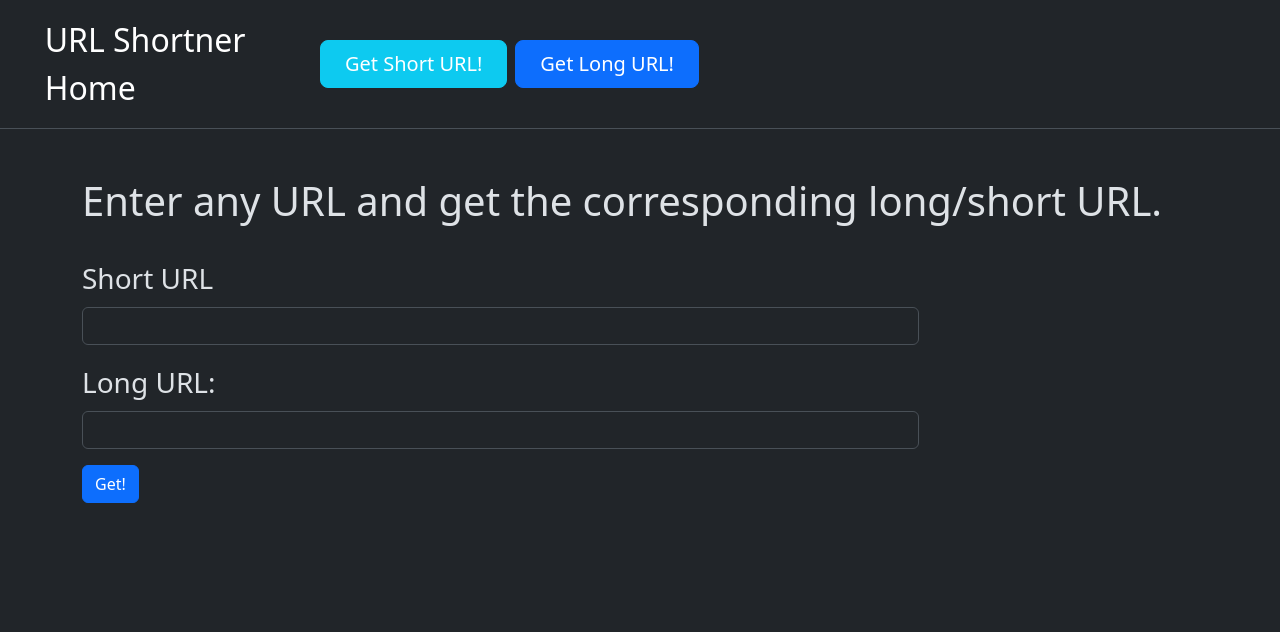
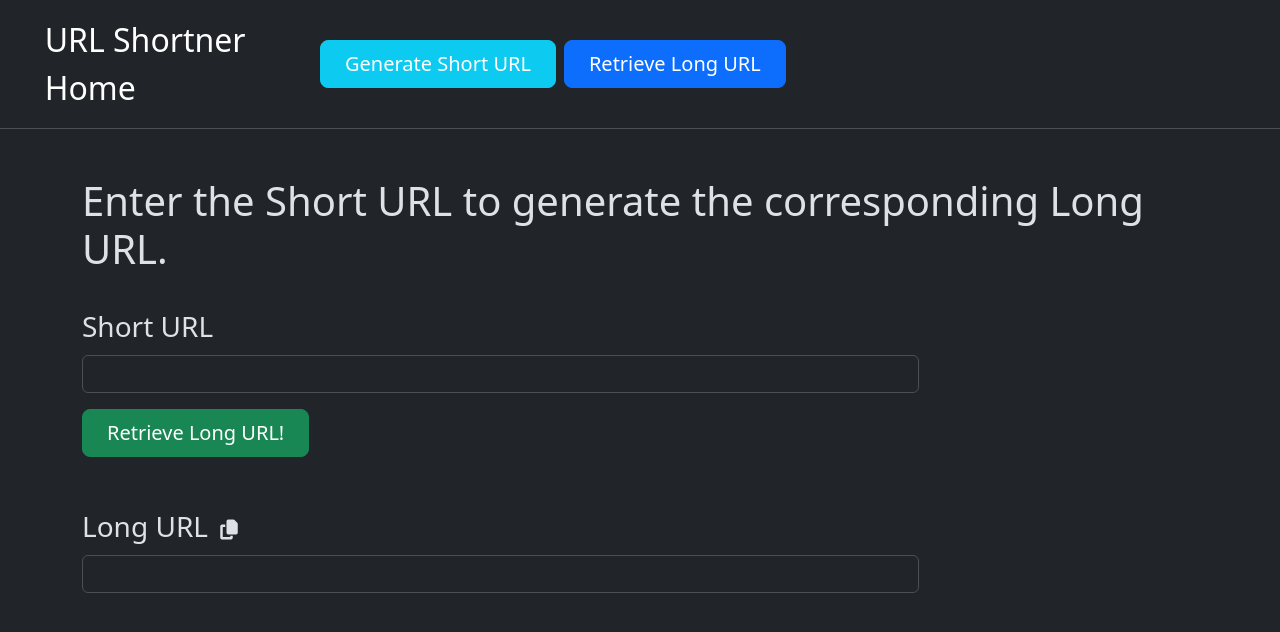
Before and after one commit to sudoShikhar/django-url-shortener, a Django app: page /get-long-url in a window 1280 px wide. Shown: the top 632 px of the page. Run offline with Django 4.2, Linux system fonts and the light colour scheme; some libraries are stand-ins or nearby versions.

Commit message:
form fixes

```diff
--- a/urlShortener/urlShorteningApp/templates/form.html
+++ b/urlShortener/urlShorteningApp/templates/form.html
@@ -1,10 +1,17 @@
-<h1>Enter any URL and get the corresponding long/short URL.</h1>
+<h1>
+  {% if 'make-short' in request.path %} Enter the Long URL to generate the corresponding Short URL. {% else %} Enter the Short URL to
+  generate the corresponding Long URL. {% endif %}
+</h1>
 <br />
 <form method="post" style="margin:auto">
   {% csrf_token %} {% for field in form %}
   <label class="form-label fs-3" for="{{ field.auto_id }}">{{ field.label }}</label>
   {{ field }} {% endfor %}
+  <button type="submit" value="Submit" class="btn btn-success btn-lg px-4 gap-3 mb-5 text-white">
+    {% if 'make-short' in request.path %}Generate Short URL!{% else %}Retrieve Long URL!{% endif %}
+  </button>
+  <br />
   <label class="form-label fs-3" for="id_result">{{res_label}}</label>
+  <div class="w-25 ms-2 d-inline" id="copy_url_icon" onclick="resultCopyFn()"><i class="fa-solid fa-copy fa-lg align-baseline"></i></div>
   <textarea style="resize: none" rows="1" name="result" id="id_result" class="mb-3 form-control w-75">{{ output_result }}</textarea>
-  <button type="submit" value="Submit" class="btn btn-primary">Get!</button>
 </form>
--- a/urlShortener/urlShorteningApp/templates/header.html
+++ b/urlShortener/urlShorteningApp/templates/header.html
@@ -14,7 +14,7 @@
         href="{% url 'make_short' %}"
         type="button"
         class="btn {% if 'make-short' in request.path %}btn-primary{% else %}btn-info{% endif %} btn-lg px-4 gap-3 text-white"
-        >Get Short URL!</a
+        >Generate Short URL</a
       >
     </li>
     <li class="nav-item me-2">
@@ -22,7 +22,7 @@
         href="{% url 'get_long' %}"
         type="button"
         class="btn {% if 'get-long' in request.path %}btn-primary{% else %}btn-info{% endif %} btn-lg px-4 gap-3 text-white"
-        >Get Long URL!</a
+        >Retrieve Long URL</a
       >
     </li>
   </ul>
--- a/urlShortener/urlShorteningApp/templates/home.html
+++ b/urlShortener/urlShorteningApp/templates/home.html
@@ -8,8 +8,8 @@
       Check source code on <a href="https://github.com/kakashi215/django-url-shortener" class="text-decoration-none" target="_blank">Github</a>.
     </p>
     <div class="d-grid gap-2 d-sm-flex justify-content-sm-center">
-      <a href="{% url 'make_short' %}" type="button" class="btn btn-success btn-lg px-4 gap-3">Shorten URL!</a>
-      <a href="{% url 'get_long' %}" type="button" class="btn btn-warning btn-lg px-4 gap-3">Get Long URL!</a>
+      <a href="{% url 'make_short' %}" type="button" class="btn btn-success btn-lg px-4 gap-3">Generate Short URL!</a>
+      <a href="{% url 'get_long' %}" type="button" class="btn btn-warning btn-lg px-4 gap-3">Retrieve Long URL!</a>
     </div>
   </div>
 </div>
--- a/urlShortener/urlShorteningApp/templates/template.html
+++ b/urlShortener/urlShorteningApp/templates/template.html
@@ -5,6 +5,7 @@
     <meta charset="utf-8" />
     <meta name="viewport" content="width=device-width, initial-scale=1" />
     <title>URL Shortner</title>
+    <link rel="icon" type="image/x-icon" href="{% static 'url-shortener/favicon.ico' %}" />
     <meta name="viewport" content="width=device-width,initial-scale=1" />
     <link
       href="https://cdn.jsdelivr.net/npm/bootstrap@5.3.3/dist/css/bootstrap.min.css"
@@ -12,7 +13,8 @@
       integrity="sha384-QWTKZyjpPEjISv5WaRU9OFeRpok6YctnYmDr5pNlyT2bRjXh0JMhjY6hW+ALEwIH"
       crossorigin="anonymous"
     />
-    <style></style>
+    <!-- Font Awesome icons (free version)-->
+    <script src="https://kit.fontawesome.com/396f7a6e97.js" crossorigin="anonymous"></script>
   </head>
   <body>
     {% include "header.html" %}
@@ -25,5 +27,18 @@
       integrity="sha384-YvpcrYf0tY3lHB60NNkmXc5s9fDVZLESaAA55NDzOxhy9GkcIdslK1eN7N6jIeHz"
       crossorigin="anonymous"
     ></script>
+    <script>
+      function resultCopyFn() {
+        const copy_ele = document.getElementById("copy_url_icon");
+        const result_ele = document.getElementById("id_result");
+        navigator.clipboard.writeText(result_ele.value)
+          .then(() => {
+            console.log('Text copied to clipboard',result_ele.value);
+          })
+          .catch(err => {
+            console.error('Failed to copy text: ', err);
+          });
+      }
+    </script>
   </body>
 </html>
--- a/urlShortener/urlShorteningApp/views.py
+++ b/urlShortener/urlShorteningApp/views.py
@@ -29,18 +29,18 @@ def makeShort(request):
             return render(request, "template.html", {
                 'form':MakeShortForm(request.POST),
                 'output_result': output_result,
-                'res_label': "Short URL:"
+                'res_label': "Short URL"
                 })
         else:
             return render(request, 'template.html', {
                 'form':MakeShortForm(request.POST),
-                'res_label': "Short URL:",
+                'res_label': "Short URL",
                 'output_result': 'Please verify URL...',
             })
     else:
         return render(request, 'template.html', {
             'form':MakeShortForm(),
-            'res_label': "Short URL:"
+            'res_label': "Short URL"
             })
 
 
@@ -55,13 +55,13 @@ def getLong(request):
                 output_result = "Short URL not found in DB. Please create new entry with `make-short-url` endpoint."
             return render(request, "template.html", {
                 'form':GetLongForm(request.POST),
-                'res_label': "Long URL:",
+                'res_label': "Long URL",
                 'output_result': output_result,
                 })
     else:
         return render(request, 'template.html', {
             'form':GetLongForm(),
-            'res_label': "Long URL:"
+            'res_label': "Long URL"
             })
 
 def urlRedirector(request,urlHash):
```
